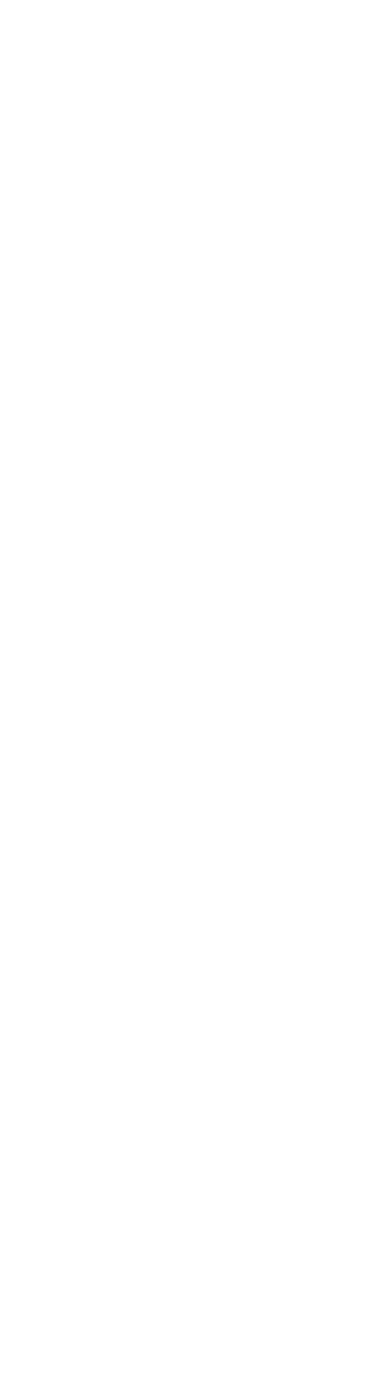
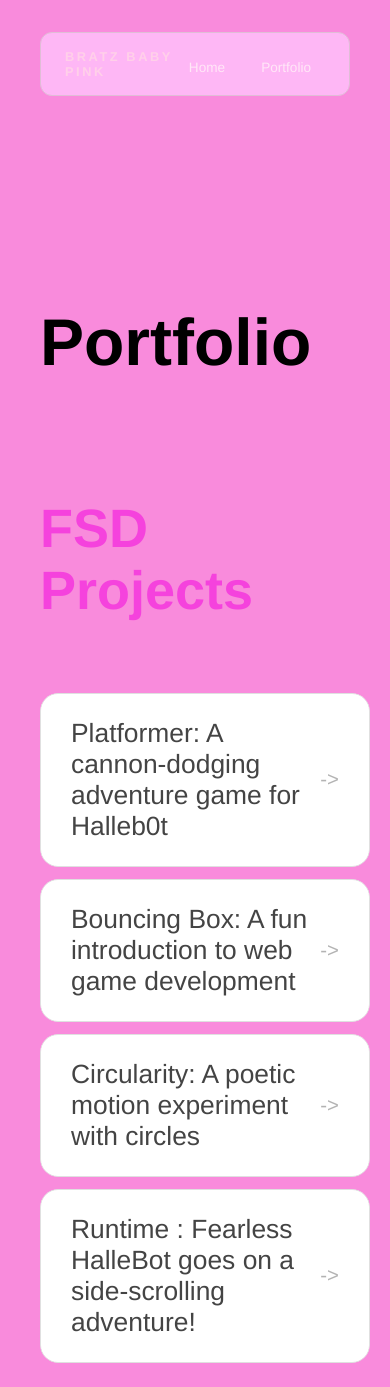
Before and after one commit to Kittencor3/Kittencor3.github.io, a plain HTML site: page portfolio.html in a window 390 px wide. Shown: the top 1387 px of the page. Before the commit the page ends 844 px from the top, so only its background shows below. Drawn offline with Linux system fonts and the light colour scheme.

Commit message:
add portfolio page to website

```diff
--- a/index.html
+++ b/index.html
@@ -1,46 +1,69 @@
 <!DOCTYPE html>
 <html>
+
 <head>
   <title>Bratz Baby Pink</title>
-    <link rel="stylesheet" href="style.css">
+  <!--link rel="stylesheet" href="style.css"/>-->
+  <script src="https://cdn.jsdelivr.net/npm/@tailwindcss/browser"></script>
 </head>
 
-  <body>
+<body class="bg-pink-200 text-white-800 p-4 font-sans">
 
-    <div id="all-contents">
-     <nav>
-     <h1>Bratz Baby Pink</h1>
-     <ul id="nav-ul">
-       <li class="nav-li"><a href="index.html">Home</a></li>
-       <li class="nav-li"><a href="portfolio.html">Portfolio</a></li>
+  <div id="all-contents" class="max-w-4xl mx-auto">
+    <nav class="bg-pink-500 p-4 rounded-lg mb-4 shadow-md">
+      <div class="flex justify-between items-center"></div>
+      <h1 class="text-white-800 text-2xl font-bold">Bratz Baby Pink</h1>
+      <ul class="flex space-x-4">
+           <li>
+        <a href="index.html" class="text-white hover:text-blue-200 px-3 py-2 rounded">Home</a>
+      </li>
+      <li>
+        <a href="portfolio.html" class="text-white hover:text-blue-200 px-3 py-2 rounded">Portfolio</a>
+      </li>
     </ul>
+  </div>
 </nav>
-
-     <main>
-      ...
-     </main>
-     </div>
-    <div class="sidebar">
-      <img class="sidebar-img" src="https://encrypted-tbn0.gstatic.com/images?q=tbn:ANd9GcSL314FZw0tyzAX-TxOQAeKu0sthzEg1xBQfA&s"
-      alt="My image">
+    <main class="bg-white rounded-lg shadow-lg p-6">
+  <div class="flex flex-col md:flex-row gap-6">
+    <!-- Sidebar with image -->
+    <div class="md:w-1/3">
+      <img
+        class="w-full max-w-xs rounded-lg shadow-md mx-auto"
+        src="https://s.yimg.com/ny/api/res/1.2/oWDnfBc.SuVA1h6Sjpvs1w--/YXBwaWQ9aGlnaGxhbmRlcjt3PTEyNDI7aD04MjM7Y2Y9d2VicA--/https://s.yimg.com/os/creatr-uploaded-images/2024-01/6bf3ff10-ba40-11ee-b7cd-117a3be61f0c"
+        alt="Profile picture"
+      />
     </div>
 
-    <div class="content">
-      <h2>Taylor Robertson</h2>
-      <p>Future Software Engineer</p>
 
-      <div id=""interests">
-        <h3>Interests</h3>
-        <ul>
-          <li>Coding <3</li>
-          <li>Watching Anime :3</li>
-          <li>Playing Video Games :D </li>
-          <li>Listening to 90s Music :0</li>
+      <div class="md:w-2/3">
+      <h2 class="text-3xl font-bold text-pink-900 mb-2">Taylor Robertson</h2>
+      <p class="text-lg text-pink-600 mb-6">Future Software Engineer!</p>
+
+      <!-- Interests section -->
+      <div class="border-2 border-gray-300 rounded-lg p-4">
+        <h3 class="text-xl font-semibold mb-3 text-white-800">My Interests</h3>
+        <ul class="space-y-2">
+          <li class="bg-pink-100 px-3 py-2 rounded text-white-100">Listening to 90s Music</li>
+          <li class="bg-pink-100 px-3 py-2 rounded text-white-100">Coding</li>
+          <li class="bg-pink-100 px-3 py-2 rounded text-white-100">Playing Video Games</li>
+          <li class="bg-pink-100 px-3 py-2 rounded text-white-100">Watching Anime</li>
         </ul>
       </div>
     </div>
+  </div>
+</main>
+<!-- Add this in your content section -->
+<div class="mt-8">
+  <h3 class="text-2xl font-bold mb-4">My Photo Gallery</h3>
+  <div class="flex flex-wrap gap-4">
+    <img src="https://dk2dv4ezy246u.cloudfront.net/widgets/sLJkrjrLsDc_large.jpg" alt="Photo 1" class="w-32 h-32 object-cover rounded-lg shadow-md">
+    <img src="https://i.pinimg.com/originals/0e/8b/ac/0e8bac80fc4b809ae119e22570f071c9.jpg" alt="Photo 4" class="w-32 h-32 object-cover rounded-lg shadow-md">
+    <img src="https://i.pinimg.com/236x/a6/ee/64/a6ee64b786a90fc9350401c6afb03065.jpg" alt="Photo 5" class="w-32 h-32 object-cover rounded-lg shadow-md">
+    <img src="https://i.pinimg.com/736x/f7/24/46/f724463f8aef0033fd9468ff76900aca.jpg" alt="Photo 6" class="w-32 h-32 object-cover rounded-lg shadow-md">
+    <img src="https://i.pinimg.com/736x/94/13/43/941343ee80989ac0a7a75c3a89738fbb.jpg" alt="Photo 5" class="w-32 h-32 object-cover rounded-lg shadow-md">
+    <img src="https://classic.motown.com/wp-content/uploads/2016/08/Boyz-II-Men-Cooleyhighharmony-800x800-1.jpg" alt="Photo 6" class="w-32 h-32 object-cover rounded-lg shadow-md">
+      <img src="https://i.pinimg.com/736x/47/fd/30/47fd308ee5f9ef55251e069202e4f056.jpg" alt="Photo 6" class="w-32 h-32 object-cover rounded-lg shadow-md">
+  </div>
+</div>
 
-  </main>
-</div>
-  </body>
 </html>
--- a/portfolio.html
+++ b/portfolio.html
@@ -0,0 +1,48 @@
+<!DOCTYPE html>
+<html>
+  <head>
+    <title>Bratz Baby Pink</title>
+    <link rel="stylesheet" href="style.css"/>
+  </head>
+
+  <body>
+    <!-- All content goes here -->
+    <div id="all-contents">
+      <nav>
+       <h1>Bratz Baby Pink</h1>
+       <ul id="nav-ul">
+        <li class="nav-li">
+         <a href="index.html">Home</a>
+        </li>
+        <li class="nav-li">
+          <a href="portfolio.html">Portfolio</a>
+        </li>
+       </ul>
+      </nav>
+
+      <main>
+         <div class="content">
+    <h1>Portfolio</h1>
+    <h3>FSD Projects</h3>
+    <ul id="portfolio">
+       <li>
+  <a href="fsd-projects/platformer/">Platformer: A cannon-dodging adventure game for Halleb0t</a>
+</li>
+<li>
+  <a href="fsd-projects/bouncing-box/">Bouncing Box: A fun introduction to web game development</a>
+</li>
+<li>
+  <a href="fsd-projects/circularity/">Circularity: A poetic motion experiment with circles</a>
+</li>
+<li>
+ <a href="projects/runtime/">Runtime : Fearless HalleBot goes on a side-scrolling adventure!</a>
+</li>
+    </ul>
+
+    <!-- ASD Projects will go here -->
+
+       </div>
+      </main>
+    </div>
+  </body>
+</html>
--- a/style.css
+++ b/style.css
@@ -174,3 +174,107 @@ nav h1 {
     background: hsl(318, 63%, 89%);
     color: #fff;
 }
+
+
+/* Portfolio styles */
+.content h1 {
+  color: black;
+}
+
+#portfolio {
+  list-style: none;
+  margin: 0;
+  padding: 0;
+  width: 100%;
+  display: flex;
+  flex-direction: column;
+  gap: 8px;
+}
+
+#portfolio li {
+  border-radius: 12px;
+  overflow: hidden;
+}
+
+#portfolio a {
+  display: flex;
+  justify-content: space-between;
+  align-items: center;
+  text-decoration: none;
+  color: #444;
+  padding: 16px 20px;
+  font-size: 1.1rem;
+  font-weight: 500;
+  background: #fff;
+  border: 1px solid #e0e0e0;
+  border-radius: 12px;
+  transition: background 0.25s ease, color 0.25s ease, transform 0.25s ease;
+}
+
+#portfolio a:hover {
+  background: #000;
+  color: #fff;
+  transform: translateX(4px);
+}
+
+#portfolio a::after {
+  content: "->";
+  font-size: 0.85rem;
+  opacity: 0.4;
+  transition: opacity 0.25s ease;
+  white-space: nowrap;
+}
+
+#portfolio a:hover::after {
+  opacity: 1;
+}
+
+/* responsive web design */
+@media screen and (min-width: 120px) and (max-width: 1080px) {
+  main {
+    height: 100ch;
+    zoom: 1.5;
+    display: grid;
+  }
+
+  h1 {
+    font-size: 44px;
+  }
+
+  h2 {
+    font-size: 42px;
+  }
+
+  h3 {
+    font-size: 36px;
+  }
+
+  #all-contents {
+    height: 100ch;
+    margin: none;
+  }
+
+  a {
+    font-size: 42px;
+  }
+
+  .sidebar {
+    margin-right: 0px;
+    justify-content: center;
+    align-items: center;
+  }
+
+  .sidebar-img {
+    width: 100%;
+  }
+
+  p,
+  li {
+    font-size: 24px;
+  }
+
+  .content {
+    align-content: center;
+    justify-content: center;
+  }
+}
```
Lines whose indentation alone changed are shown as unchanged.
